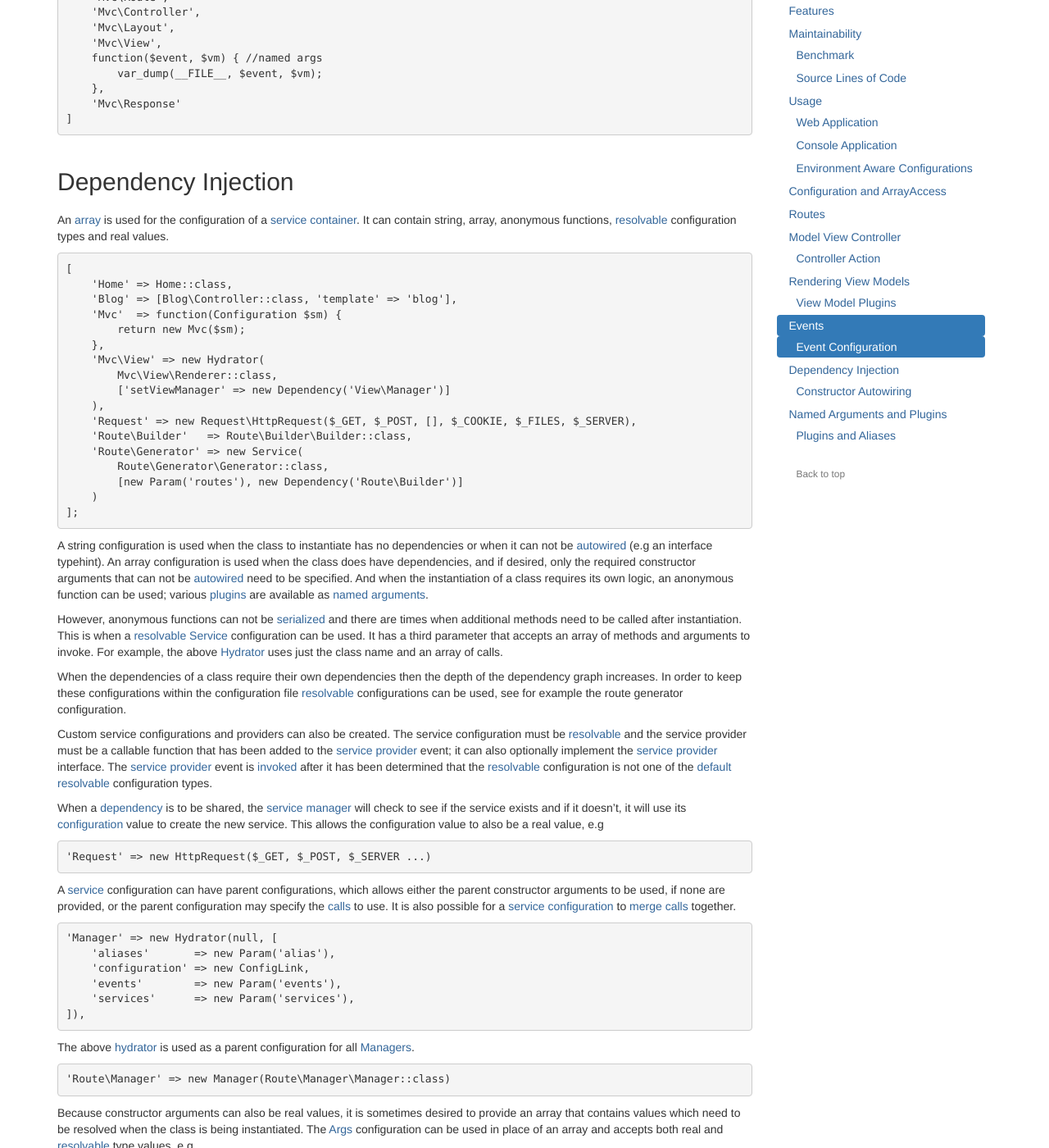
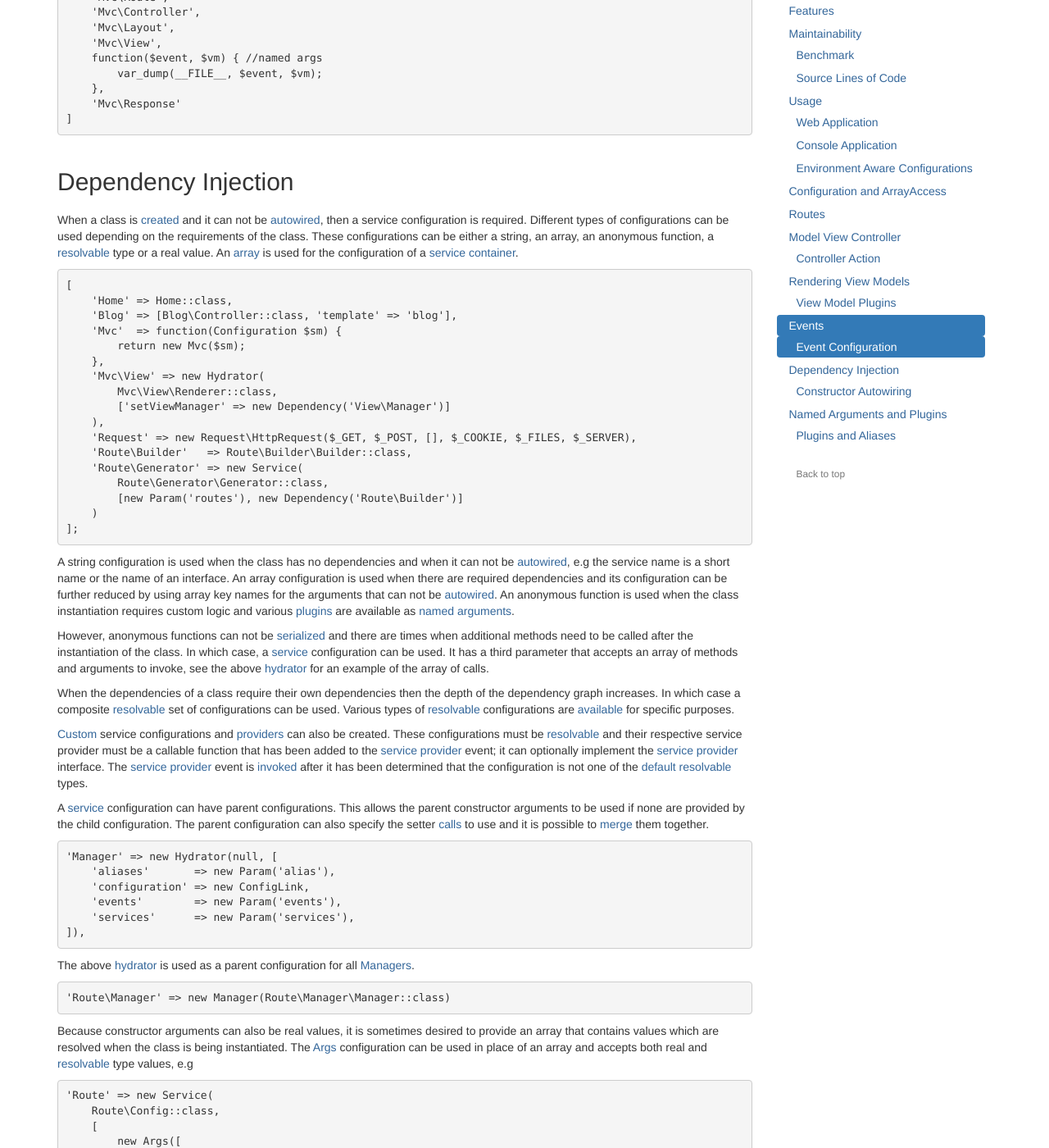
Before and after one commit to mvc5/mvc5.github.io, a Jekyll site: the page built from overview/index.md, in a window 1280 px wide and 1400 px high, scrolled down 9384 px. Shown: the whole window at 82% size. Built offline with Jekyll 4.4.1, drawn with Linux system fonts in a browser that asks for light colours; nearby versions of some CDN libraries; some of the changed text lies outside the part shown.

Commit message:
more di revisions

````diff
--- a/overview/dependency-injection.md
+++ b/overview/dependency-injection.md
@@ -1,5 +1,5 @@
 ## Dependency Injection
-An [array](https://github.com/mvc5/framework/blob/master/config/service.php) is used for the configuration of a [service container](https://github.com/mvc5/framework/blob/master/src/Service/Container/Container.php). It can contain string, array, anonymous functions, [resolvable](https://github.com/mvc5/framework/blob/master/src/Service/Resolver/Resolvable.php) configuration types and real values.
+When a class is [created](https://github.com/mvc5/framework/blob/master/src/Service/Manager/ManageService.php#L29) and it can not be [autowired](#constructor-autowiring), then a service configuration is required. Different types of configurations can be used depending on the requirements of the class. These configurations can be either a string, an array, an anonymous function, a [resolvable](https://github.com/mvc5/framework/blob/master/src/Service/Resolver/Resolvable.php) type or a real value. An [array](https://github.com/mvc5/framework/blob/master/config/service.php) is used for the configuration of a [service container](https://github.com/mvc5/framework/blob/master/src/Service/Container/Container.php).
 
 ```php
 [
@@ -21,21 +21,15 @@ An [array](https://github.com/mvc5/framework/blob/master/config/service.php) is
 ];
 ```
 
-A string configuration is used when the class to instantiate has no dependencies or when it can not be [autowired](#constructor-autowiring) (e.g an interface typehint). An array configuration is used when the class does have dependencies, and if desired, only the required constructor arguments that can not be [autowired](#constructor-autowiring) need to be specified. And when the instantiation of a class requires its own logic, an anonymous function can be used; various [plugins](https://github.com/mvc5/framework/blob/master/config/alias.php) are available as [named arguments](#named-arguments-and-plugins).
+A string configuration is used when the class has no dependencies and when it can not be [autowired](#constructor-autowiring), e.g the service name is a short name or the name of an interface. An array configuration is used when there are required dependencies and its configuration can be further reduced by using array key names for the arguments that can not be [autowired](#constructor-autowiring). An anonymous function is used when the class instantiation requires custom logic and various [plugins](https://github.com/mvc5/framework/blob/master/config/alias.php) are available as [named arguments](#named-arguments-and-plugins).
 
-However, anonymous functions can not be [serialized](http://php.net/manual/en/function.serialize.php) and there are times when additional methods need to be called after instantiation. This is when a [resolvable](https://github.com/mvc5/framework/blob/master/src/Service/Resolver/Resolvable.php) [Service](https://github.com/mvc5/framework/blob/master/src/Service/Config/Service/Service.php) configuration can be used. It has a third parameter that accepts an array of methods and arguments to invoke. For example, the above [Hydrator](https://github.com/mvc5/framework/blob/master/src/Service/Config/Hydrator/Hydrator.php) uses just the class name and an array of calls.
+However, anonymous functions can not be [serialized](http://php.net/manual/en/function.serialize.php) and there are times when additional methods need to be called after the instantiation of the class. In which case, a [service](https://github.com/mvc5/framework/blob/master/src/Service/Config/Service/Service.php) configuration can be used. It has a third parameter that accepts an array of methods and arguments to invoke, see the above [hydrator](https://github.com/mvc5/framework/blob/master/src/Service/Config/Hydrator/Hydrator.php) for an example of the array of calls.
 
-When the dependencies of a class require their own dependencies then the depth of the dependency graph increases. In order to keep these configurations within the configuration file [resolvable](https://github.com/mvc5/framework/blob/master/src/Service/Resolver/Resolvable.php) configurations can be used, see for example the route generator configuration.
+When the dependencies of a class require their own dependencies then the depth of the dependency graph increases. In which case a composite [resolvable](https://github.com/mvc5/framework/blob/master/src/Service/Resolver/Resolvable.php) set of configurations can be used. Various types of [resolvable](https://github.com/mvc5/framework/blob/master/src/Service/Resolver/Resolvable.php) configurations are [available](https://github.com/mvc5/framework/tree/master/src/Service/Config) for specific purposes.
 
-Custom service configurations and providers can also be created. The service configuration must be [resolvable](https://github.com/mvc5/framework/blob/master/src/Service/Resolver/Resolvable.php) and the service provider must be a callable function that has been added to the [service provider](https://github.com/mvc5/framework/blob/master/config/event.php#L45) event; it can also optionally implement the [service provider](https://github.com/mvc5/framework/blob/master/src/Service/Provider/ServiceProvider.php) interface. The [service provider](https://github.com/mvc5/framework/blob/master/config/event.php#L45) event is [invoked](https://github.com/mvc5/framework/blob/master/src/Service/Resolver/Resolver.php#L393) after it has been determined that the [resolvable](https://github.com/mvc5/framework/blob/master/src/Service/Resolver/Resolvable.php) configuration is not one of the [default](https://github.com/mvc5/framework/tree/master/src/Service/Config) [resolvable](https://github.com/mvc5/framework/blob/master/src/Service/Resolver/Resolvable.php) configuration types.
+[Custom](https://github.com/mvc5/application/blob/master/src/Service/Config/Manager/Manager.php) service configurations and [providers](https://github.com/mvc5/application/blob/master/src/Service/Resolver/Manager/Resolver.php) can also be created. These configurations must be [resolvable](https://github.com/mvc5/framework/blob/master/src/Service/Resolver/Resolvable.php) and their respective service provider must be a callable function that has been added to the [service provider](https://github.com/mvc5/framework/blob/master/config/event.php#L45) event; it can optionally implement the [service provider](https://github.com/mvc5/framework/blob/master/src/Service/Provider/ServiceProvider.php) interface. The [service provider](https://github.com/mvc5/framework/blob/master/config/event.php#L45) event is [invoked](https://github.com/mvc5/framework/blob/master/src/Service/Resolver/Resolver.php#L393) after it has been determined that the configuration is not one of the [default](https://github.com/mvc5/framework/tree/master/src/Service/Config) [resolvable](https://github.com/mvc5/framework/blob/master/src/Service/Resolver/Resolvable.php) types.
 
-When a [dependency](https://github.com/mvc5/framework/blob/master/src/Service/Config/Dependency/Dependency.php) is to be shared, the [service manager](https://github.com/mvc5/framework/blob/master/src/Service/Manager/ServiceManager.php) will check to see if the service exists and if it doesn't, it will use its [configuration](https://github.com/mvc5/framework/blob/master/config/service.php) value to create the new service. This allows the configuration value to also be a real value, e.g
-
-```php
-'Request' => new HttpRequest($_GET, $_POST, $_SERVER ...)
-```
-
-A [service](https://github.com/mvc5/framework/blob/master/src/Service/Config/Configuration.php) configuration can have parent configurations, which allows either the parent constructor arguments to be used, if none are provided, or the parent configuration may specify the <a href="https://github.com/mvc5/framework/blob/master/src/Service/Config/Configuration.php#L21">calls</a> to use. It is also possible for a <a href="https://github.com/mvc5/framework/blob/master/src/Service/Config/Configuration.php">service configuration</a> to <a href="https://github.com/mvc5/framework/blob/master/src/Service/Resolver/Resolver.php#L258">merge</a> <a href="https://github.com/mvc5/framework/blob/master/src/Service/Config/Configuration.php#L21">calls</a> together.
+A [service](https://github.com/mvc5/framework/blob/master/src/Service/Config/Configuration.php) configuration can have parent configurations. This allows the parent constructor arguments to be used if none are provided by the child configuration. The parent configuration can also specify the setter <a href="https://github.com/mvc5/framework/blob/master/src/Service/Config/Configuration.php#L21">calls</a> to use and it is possible to <a href="https://github.com/mvc5/framework/blob/master/src/Service/Resolver/Resolver.php#L258">merge</a> them together.
 
 ```php
 'Manager' => new Hydrator(null, [
@@ -52,7 +46,7 @@ The above [hydrator](https://github.com/mvc5/framework/blob/master/src/Service/C
 'Route\Manager' => new Manager(Route\Manager\Manager::class)
 ```
 
-Because constructor arguments can also be real values, it is sometimes desired to provide an array that contains values which need to be resolved when the class is being instantiated. The [Args](https://github.com/mvc5/framework/blob/master/src/Service/Config/Args/Args.php) configuration can be used in place of an array and accepts both real and [resolvable](https://github.com/mvc5/framework/blob/master/src/Service/Resolver/Resolvable.php) type values, e.g
+Because constructor arguments can also be real values, it is sometimes desired to provide an array that contains values which are resolved when the class is being instantiated. The [Args](https://github.com/mvc5/framework/blob/master/src/Service/Config/Args/Args.php) configuration can be used in place of an array and accepts both real and [resolvable](https://github.com/mvc5/framework/blob/master/src/Service/Resolver/Resolvable.php) type values, e.g
 <pre><code>'Route' => new Service(
     Route\Config::class,
     [
@@ -64,7 +58,7 @@ Because constructor arguments can also be real values, it is sometimes desired t
         ])
     ])</code></pre>
 
-The [service container](https://github.com/mvc5/framework/blob/master/src/Service/Container/Container.php) is part of the main application [config](https://github.com/mvc5/application/blob/master/config/config.php), this allows the [param](https://github.com/mvc5/framework/blob/master/src/Service/Config/Param/Param.php) configuration to retrieve other configuration values, e.g
+The [service container](https://github.com/mvc5/framework/blob/master/src/Service/Container/Container.php) is part of the main application [config](https://github.com/mvc5/application/blob/master/config/config.php) and other configuration values can be retrieved using the [param](https://github.com/mvc5/framework/blob/master/src/Service/Config/Param/Param.php) configuration, e.g
 
 ```
 new Param('templates.home')
````
